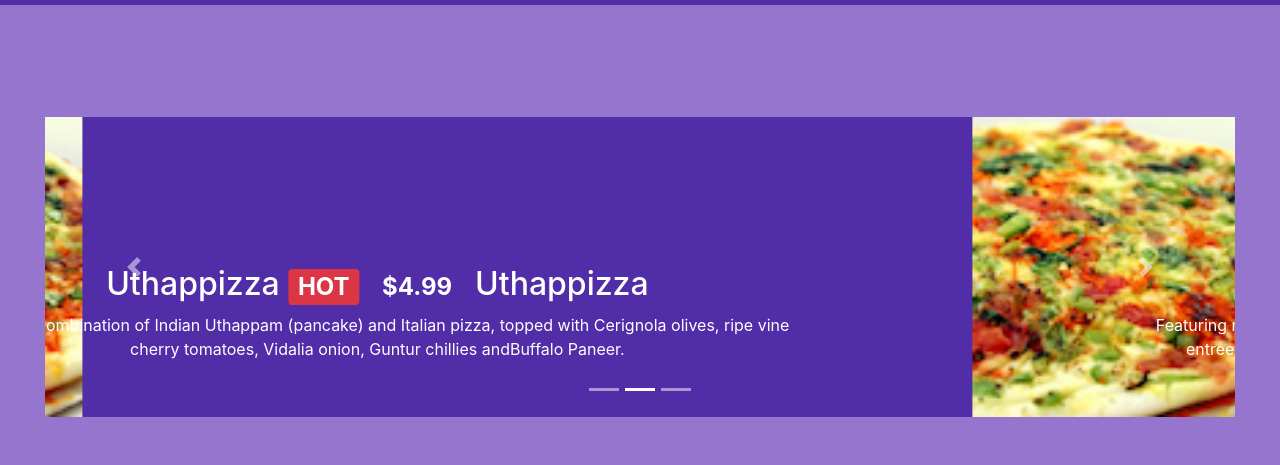
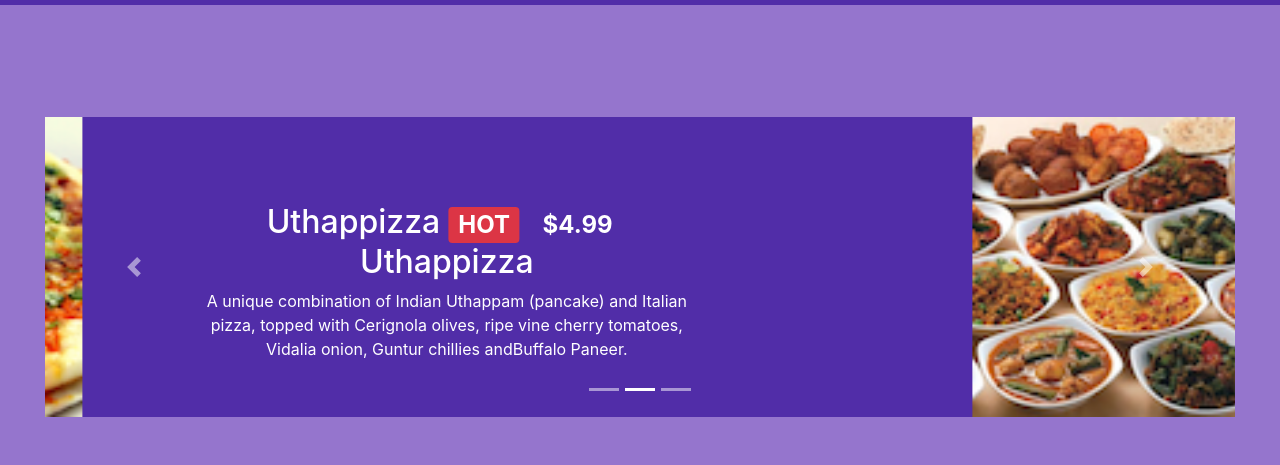
Before and after one commit to djcyphers/bootstrap4, a website: page index.html in a window 1280 px wide. Shown: the part 53-518 px from the top of the page. Drawn offline with nearby package versions, Linux system fonts and the light colour scheme.

Commit message:
"Meeeeh"

```diff
--- a/index.html
+++ b/index.html
@@ -76,27 +76,32 @@
                         <div class="carousel-item active">
                             <img class="d-block img-fluid" src="img/uthappizza.png" alt="Uthappizza">
                             <div class="carousel-caption d-none d-md-block">
+                                <div class="col-8 justify-self-center offset-md-3">
                                 <h2>Uthappizza <span class="badge badge-danger">HOT</span>
                                 <span class="badge badge-pill badge-default">$4.99</span> Uthappizza</h2>
                                 <p class="hidden-xs-down">A unique combination of Indian Uthappam (pancake) and
                                 Italian pizza, topped with Cerignola olives, ripe vine
                                 cherry tomatoes, Vidalia onion, Guntur chillies andBuffalo Paneer.
                                 </p>
+                                </div>
                             </div>
                         </div>
                         <div class="carousel-item">
-                                <img class="d-block img-fluid" src="img/uthappizza.png" alt="Uthappizza">
+                                <img class="d-block img-fluid" src="img/buffet.png" alt="Uthappizza">
                                 <div class="carousel-caption d-none d-md-block">
+                                        <div class="col-8 justify-self-center offset-md-3">
                                         <h2>Weekend Grand Buffet <span class="badge badge-danger">New</span></h2>
                                         <p class="hidden-xs-down">Featuring mouthwatering combinations with a choice of five different
                                             salads, six enticing appetizers, six main entrees and five choicest desserts. Free flowing
                                             bubbly and soft drinks. All for just $19.99 per person
                                         </p>
+                                        </div>
                                 </div>
                         </div>
                         <div class="carousel-item">
                                 <img class="d-block img-fluid" src="img/alberto.png" alt="Alberto Somayya">
                                 <div class="carousel-caption d-none d-md-block">
+                                    <div class="col-8 align-self-center offset-md-3">
                                         <h2>Alberto Somayya</h2>
                                         <h4>Executive Chef</h4>
                                         <p class="hidden-xs-down">Award winning three-star Michelin chef with wide
@@ -104,6 +109,7 @@
                                         whos-who in the culinary world, he specializes in
                                         creating mouthwatering Indo-Italian fusion experiences.
                                         </p>
+                                    </div>
                                 </div>
                         </div>
                     </div>
```
